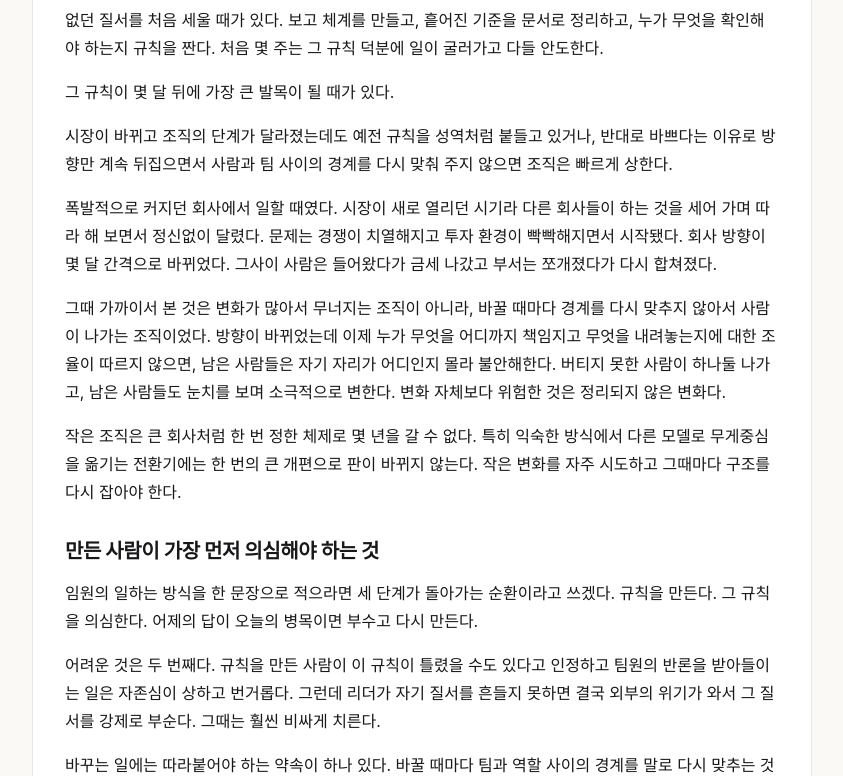
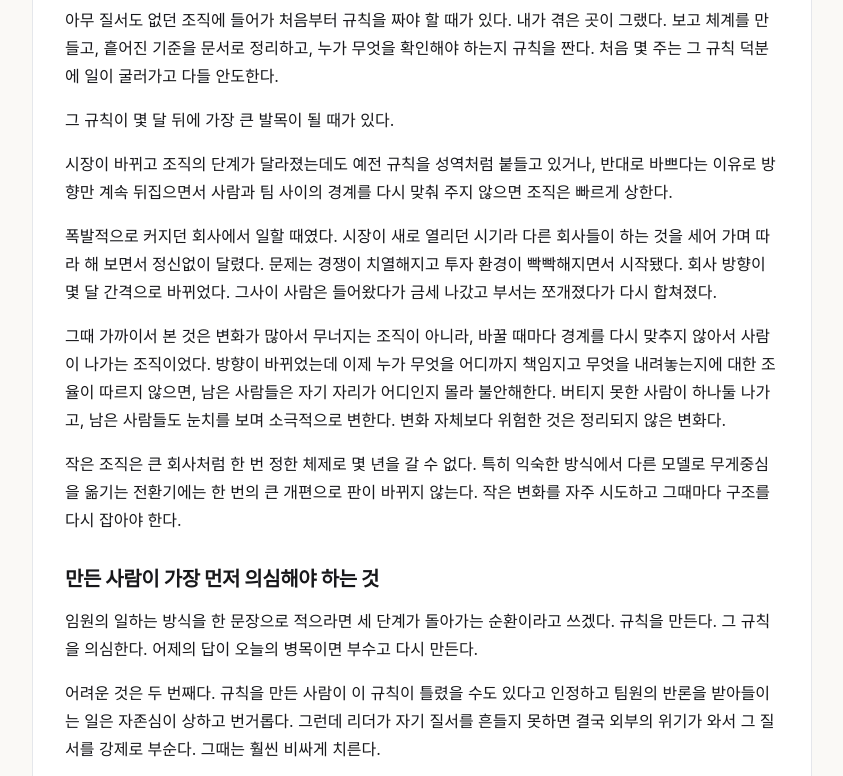
Before and after one commit to janggyuil/janggyuil.github.io, a plain HTML site: page posts/rules-and-boundary-alignment/index.html in a window 1280 px wide. Shown: the part 229-1005 px from the top of the page, without its empty margins (218-1061 px from the left). Drawn offline with Linux system fonts and the light colour scheme.

Commit message:
5편·6편 도입부 표현 다듬기

```diff
--- a/posts/rules-and-boundary-alignment/index.html
+++ b/posts/rules-and-boundary-alignment/index.html
@@ -36,7 +36,7 @@
       </div>
       <h1>규칙이 나를 막기 시작할 때</h1>
 
-      <p>없던 질서를 처음 세울 때가 있다. 보고 체계를 만들고, 흩어진 기준을 문서로 정리하고, 누가 무엇을 확인해야 하는지 규칙을 짠다. 처음 몇 주는 그 규칙 덕분에 일이 굴러가고 다들 안도한다.</p>
+      <p>아무 질서도 없던 조직에 들어가 처음부터 규칙을 짜야 할 때가 있다. 내가 겪은 곳이 그랬다. 보고 체계를 만들고, 흩어진 기준을 문서로 정리하고, 누가 무엇을 확인해야 하는지 규칙을 짠다. 처음 몇 주는 그 규칙 덕분에 일이 굴러가고 다들 안도한다.</p>
 
       <p>그 규칙이 몇 달 뒤에 가장 큰 발목이 될 때가 있다.</p>
 
```
Also changed, not shown: posts/translate-into-hypothesis/index.html (+1 -1 lines).
